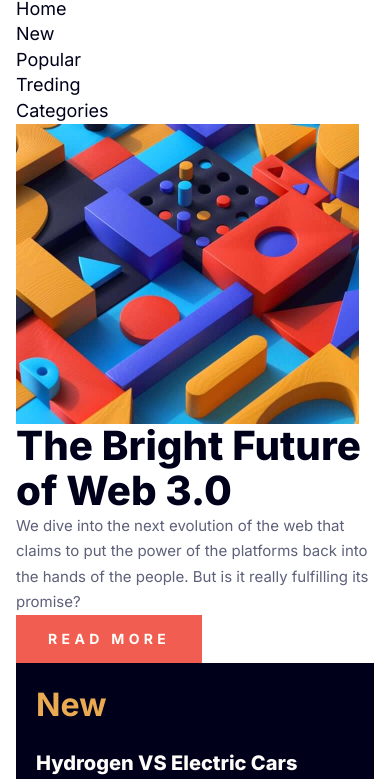
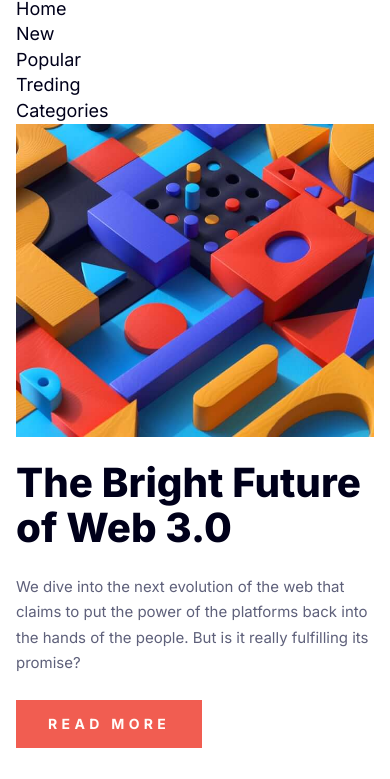
Before and after one commit to Nicolas-Johnson/News-Homepage, a website built with Vite: page index.html in a window 390 px wide. Shown: the part 31-810 px from the top of the page. Built offline with nearby package versions, Linux system fonts and the light colour scheme.

Commit message:
Mobille layout

```diff
--- a/scss/_global.scss
+++ b/scss/_global.scss
@@ -62,16 +62,23 @@ li {
     list-style-type: none;
 }
 
+img {
+    display: block;
+    width: 100%;
+    height: auto;
+}
+
+//End of boyllerplate styles
+
+
 // Sets the minimum width to 1110px or (100vw - 32px), whatever is smaller
 .wrapper {
     width: min(1110px, calc(100% - 2rem));
     margin-inline: auto; //Sets onli the left & right margin (margin-block sets only the top & bottom)
 }
 
-img {
-    display: block;
-    max-width: 100%;
-    height: auto;
+.grid {
+    display: grid;
+    gap: 4rem;
+
 }
-
-//End of boyllerplate styles
--- a/scss/components/_feature.scss
+++ b/scss/components/_feature.scss
@@ -1,5 +1,6 @@
 .feature {
-
+    display: grid;
+    gap: 1.5rem;
 
     &__img {
 
@@ -16,6 +17,7 @@
     }
 
     &__button {
+        justify-self: start;
         display: inline-block;
         background-color: var(--c-red);
         color: var(--c-white);
```
